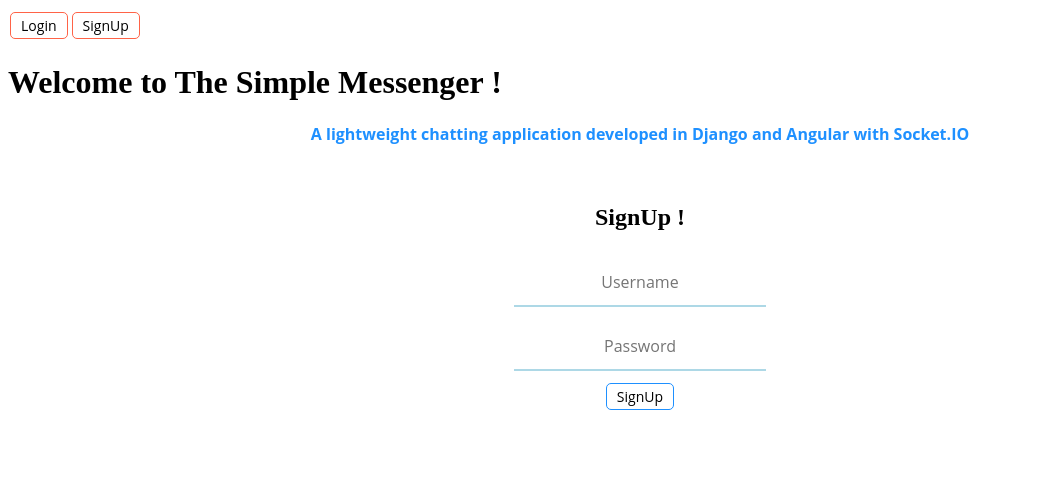
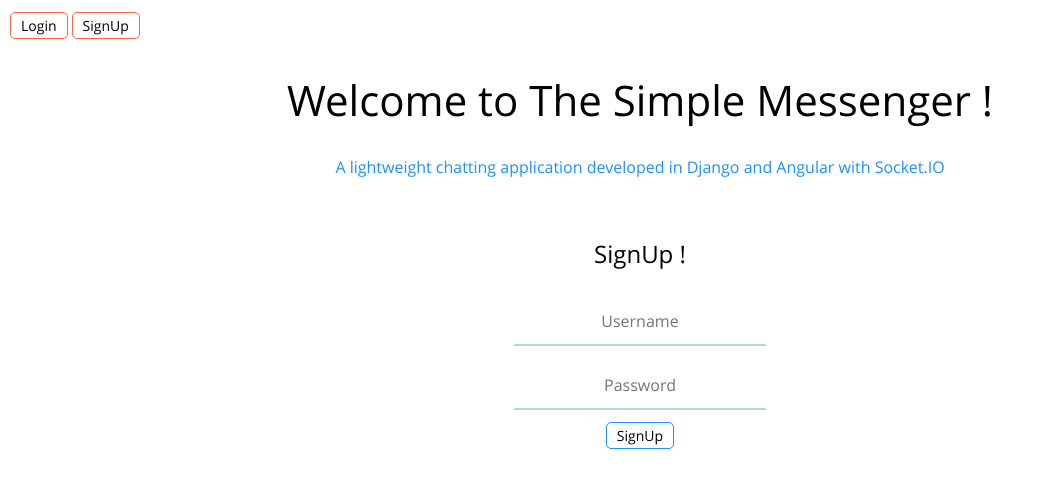
Before and after one commit to sudoRicheek/The-Angular-Django-Socket-Messenger, an Angular app in the folder Angular Frontend Server/messenger-frontend/: page /signup in a window 1280 px wide. Shown: the top 488 px of the page, without its empty margins (0-1045 px from the left). Built offline with nearby package versions, Linux system fonts and the light colour scheme.

Commit message:
Update styles.css

```diff
--- a/Angular Frontend Server/messenger-frontend/src/styles.css
+++ b/Angular Frontend Server/messenger-frontend/src/styles.css
@@ -1 +1,35 @@
-/* You can add global styles to this file, and also import other style files */
+@font-face {
+    font-family: 'Open Sans';
+    font-style: normal;
+    font-weight: 900;
+    src: local('Open Sans'), local('OpenSans'), url('http://themes.googleusercontent.com/static/fonts/opensans/v5/cJZKeOuBrn4kERxqtaUH3T8E0i7KZn-EPnyo3HZu7kw.woff') format('woff');
+  }
+
+  h1 {
+    font-family:"Open Sans";
+    color: black;
+    text-align: center;
+    font-size: 42px;
+  }
+
+  h2 {
+    font-family:"Open Sans";
+    color: black;
+    text-align: center;
+  }
+
+   h3 {
+    font-family:"Open Sans";
+    color: black;
+    text-align: center;
+   }
+   .button {
+    background-color: white;
+    color: black;
+    border: 2px solid #008CBA;
+  }
+
+  .button:hover {
+    background-color: #008CBA;
+    color: white;
+  }
```
